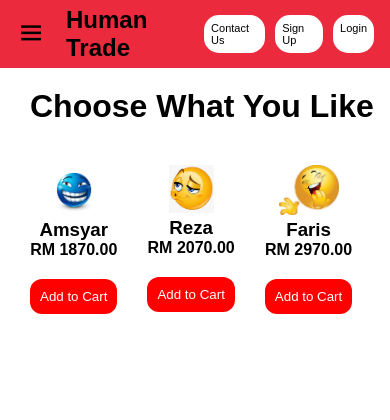
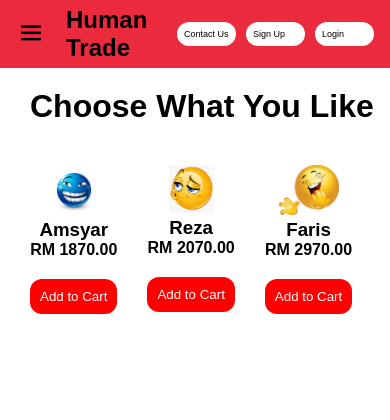
Before and after one commit to RyuuDM/RyuuDM.github.io, a PHP site: page / in a window 390 px wide. Shown: the top 420 px of the page. Run offline with PHP 8.4, Linux system fonts and the light colour scheme.

Commit message:
Update style.css

```diff
--- a/style.css
+++ b/style.css
@@ -121,12 +121,13 @@ footer{
 #closeNav{
     display: none;
 }
-@media (max-width:476px){
-    header ul li{
+@media (max-width:776px){
+    header .nav ul li{
         background-color: white;
         padding: 7px;
-        font-size: 11px;
+        font-size: 9px;
         border-radius: 15px;
+        width: 59px;
     }
     .sidebar{
         height: 83vh;
```
